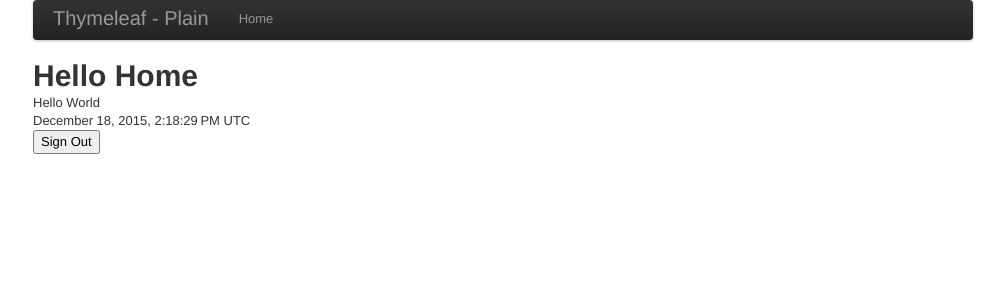
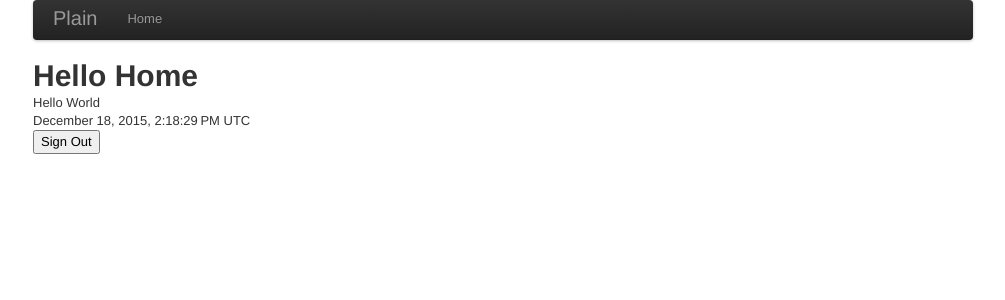
Before and after one commit to alexcibotari/nakama, a Spring Boot app: page / in a window 1280 px wide. Shown: the top 300 px of the page, without its empty margins (137-1142 px from the left). Run offline with Spring Boot 4, Linux system fonts and the light colour scheme; the visitor is signed in with stand-in values (Sample User, id 1); some of the project's set-up classes (security, data sources, template engines, error pages and the like) are left out, and stand-ins take their place.

Commit message:
Add dev-tool

```diff
--- a/build.gradle
+++ b/build.gradle
@@ -44,6 +44,9 @@ dependencies {
     compile 'org.springframework.boot:spring-boot-starter-web'
     compile 'org.springframework.boot:spring-boot-starter-thymeleaf'
 
+    //DEV
+    compile 'org.springframework.boot:spring-boot-devtools'
+
     //JACKSON
     //compile 'com.fasterxml.jackson.core:jackson-core'
     //compile 'com.fasterxml.jackson.core:jackson-databind'
--- a/src/main/resources/application.yml
+++ b/src/main/resources/application.yml
@@ -10,4 +10,4 @@ security:
 server:
   tomcat:
     access_log_enabled: true
-    basedir: target/tomcat
+    basedir: build/tomcat
--- a/src/main/resources/templates/home.html
+++ b/src/main/resources/templates/home.html
@@ -9,8 +9,7 @@
 	<div class="container">
 		<div class="navbar">
 			<div class="navbar-inner">
-				<a class="brand" href="http://www.thymeleaf.org"> Thymeleaf -
-					Plain </a>
+				<a class="brand" href="#"> Plain </a>
 				<ul class="nav">
 					<li><a th:href="@{/}" href="home.html"> Home </a></li>
 				</ul>
```
Also changed, not shown: 1 other file.
